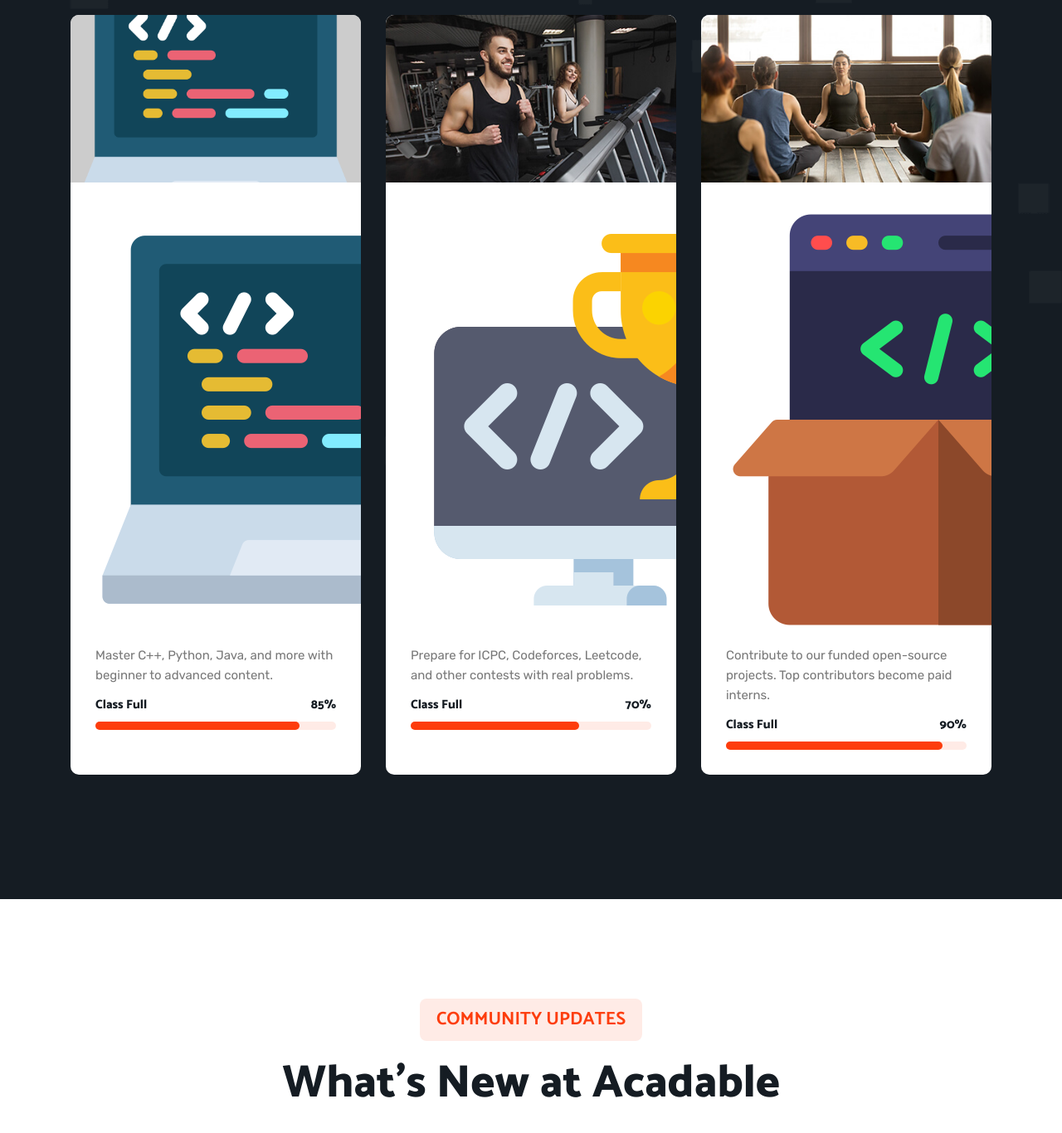
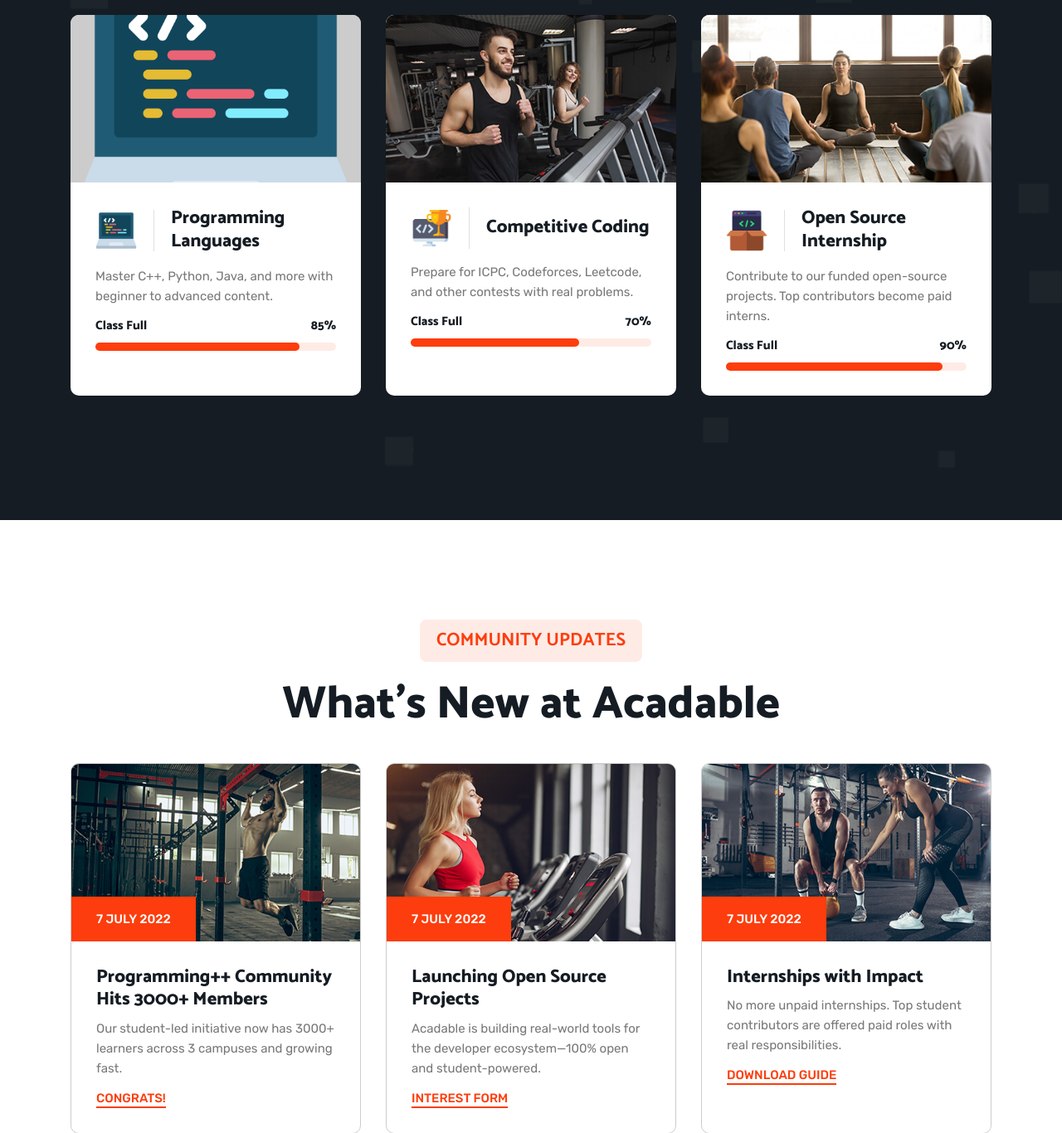
Before and after one commit to SachinWhoCodes/CodeWithAcadable, a PHP site: page / in a window 1280 px wide. Shown: the part 2354-3720 px from the top of the page at 83% size. Run offline with PHP 8.4, Linux system fonts and the light colour scheme.

Commit message:
Update style.css

```diff
--- a/assets/css/style.css
+++ b/assets/css/style.css
@@ -688,6 +688,11 @@ body {
   margin-inline-end: 20px;
   min-width: max-content;
   border-inline-end: 1px solid var(--gainsboro);
+}
+
+.title-icon{
+  width:50px!important;
+  height:50px!important;
 }
 
 .class-card .card-title { transition: var(--transition-1); }
```
